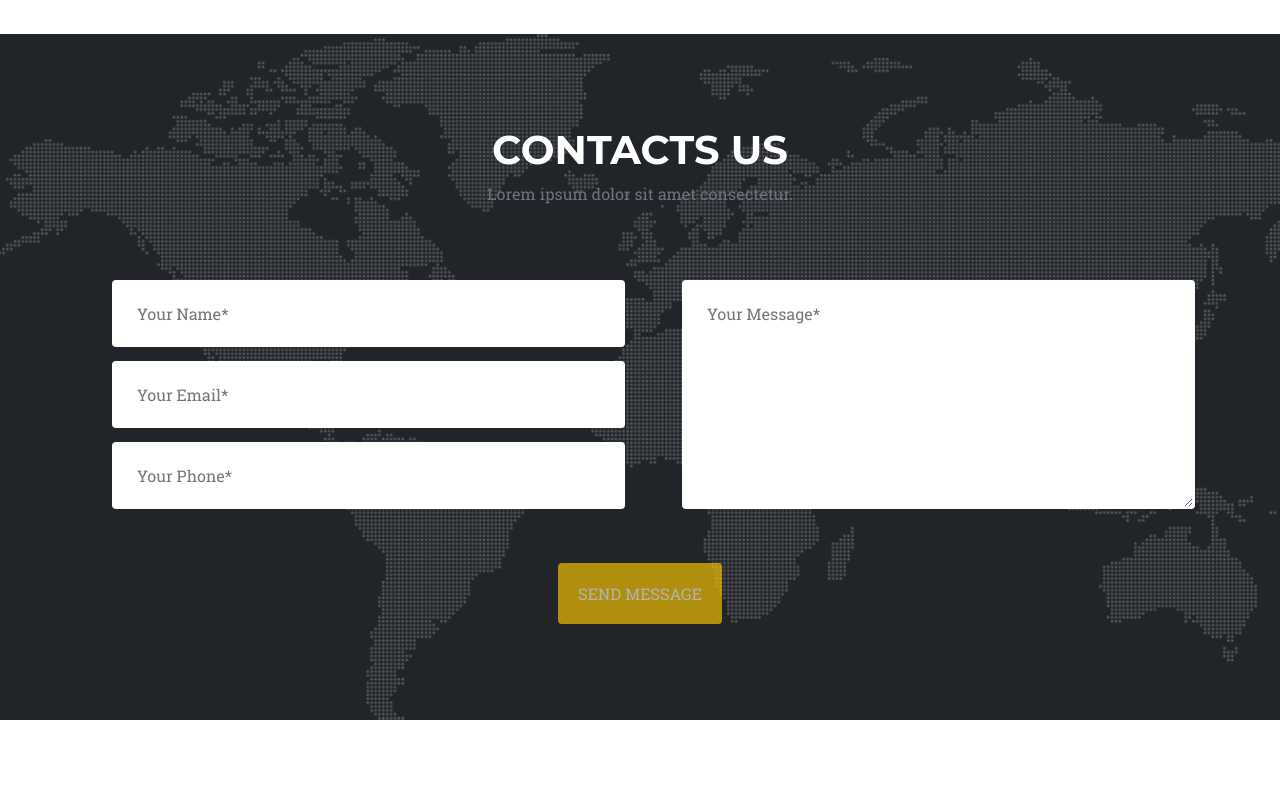
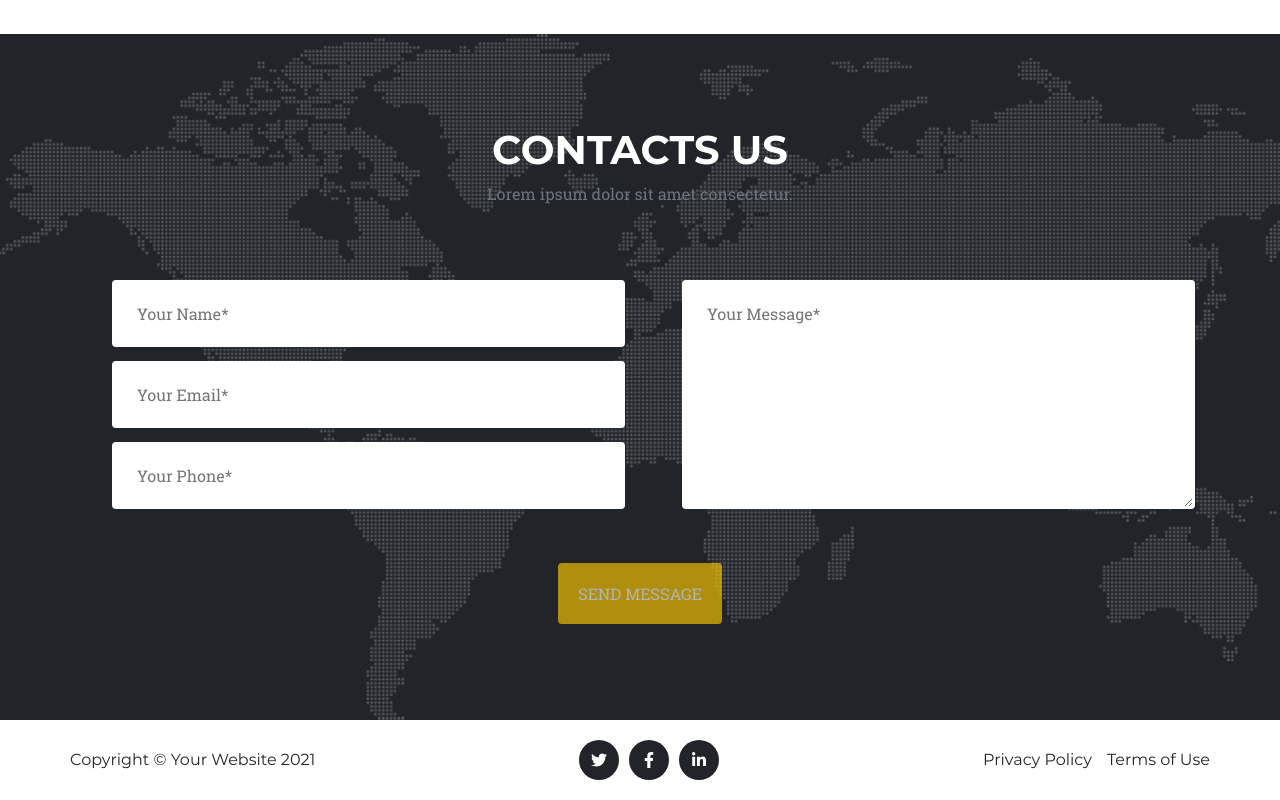
Before and after one commit to DenisKostyukov/agency-layout, a React (Create React App) app: page / in a window 1280 px wide. Shown: the part 5557-6357 px from the top of the page. Before the commit the page ends 6277 px from the top, so only its background shows below. Built offline with nearby package versions, Linux system fonts and the light colour scheme.

Commit message:
add footer

```diff
--- a/src/components/Footer/Footer.module.sass
+++ b/src/components/Footer/Footer.module.sass
@@ -0,0 +1,39 @@
+$textColor: #212529
+
+.container
+  text-align: center
+  max-width: 1170px
+  margin: 0 auto
+  padding: 20px 15px
+  font-family: "Montserrat"
+  color: $textColor
+
+.footerInner
+  display: flex
+  align-items: center
+  justify-content: space-between
+
+.socialsList
+  margin: 0 auto
+  display: flex
+  align-items: center
+  justify-content: space-around
+
+.socialLink
+  width: 40px
+  height: 40px
+  display: flex
+  align-items: center
+  justify-content: center
+  background-color: $textColor
+  border-radius: 50%
+  text-decoration: none
+  color: #fff
+  &+&
+    margin-left: 10px
+
+.licenseLink
+  text-decoration: none
+  color: $textColor
+  &+&
+    margin-left: 15px
--- a/src/components/Footer/index.jsx
+++ b/src/components/Footer/index.jsx
@@ -1,11 +1,39 @@
-import React from 'react'
-import style from './Footer.module.sass'
-function Footer() {
+import React from 'react';
+import { FontAwesomeIcon } from '@fortawesome/react-fontawesome';
+import {
+  faTwitter,
+  faFacebookF,
+  faLinkedinIn,
+} from '@fortawesome/free-brands-svg-icons';
+import style from './Footer.module.sass';
+import '../../common/style/mainStyle.sass';
+function Footer () {
   return (
     <>
-
+      <section className={style.footer}>
+        <div className={style.container}>
+          <div className={style.footerInner}>
+            <p className={style.copyright}>Copyright © Your Website 2021</p>
+            <div className={style.socialsList}>
+              <a href='#!' className={style.socialLink}>
+                <FontAwesomeIcon icon={faTwitter} />
+              </a>
+              <a href='#!' className={style.socialLink}>
+                <FontAwesomeIcon icon={faFacebookF} />
+              </a>
+              <a href='#!' className={style.socialLink}>
+                <FontAwesomeIcon icon={faLinkedinIn} />
+              </a>
+            </div>
+            <div className={style.licenseWrapper}>
+              <a href="#!" className={style.licenseLink}>Privacy Policy</a>
+              <a href="#!" className={style.licenseLink}>Terms of Use</a>
+            </div>
+          </div>
+        </div>
+      </section>
     </>
-  )
+  );
 }
 
-export default Footer
+export default Footer;
--- a/src/components/Team/TeamItem/TeamItem.module.sass
+++ b/src/components/Team/TeamItem/TeamItem.module.sass
@@ -34,7 +34,7 @@
   margin-bottom: 16px
 
 .socialsList
-  width: 60%
+  width: 80%
   margin: 0 auto
   display: flex
   align-items: center
--- a/src/components/Team/TeamItem/index.jsx
+++ b/src/components/Team/TeamItem/index.jsx
@@ -17,7 +17,6 @@ function TeamItem ({ image, name, post }) {
         <div className={style.content}>
           <h2 className={style.name}>{name}</h2>
           <p className={style.post}>{post}</p>
-          <div className={style.socials}>
             <div className={style.socialsList}>
               <a href='#!' className={style.link}>
                 <FontAwesomeIcon icon={faTwitter} />
@@ -28,7 +27,6 @@ function TeamItem ({ image, name, post }) {
               <a href='#!' className={style.link}>
                 <FontAwesomeIcon icon={faLinkedinIn} />
               </a>
-            </div>
           </div>
         </div>
       </div>
```
